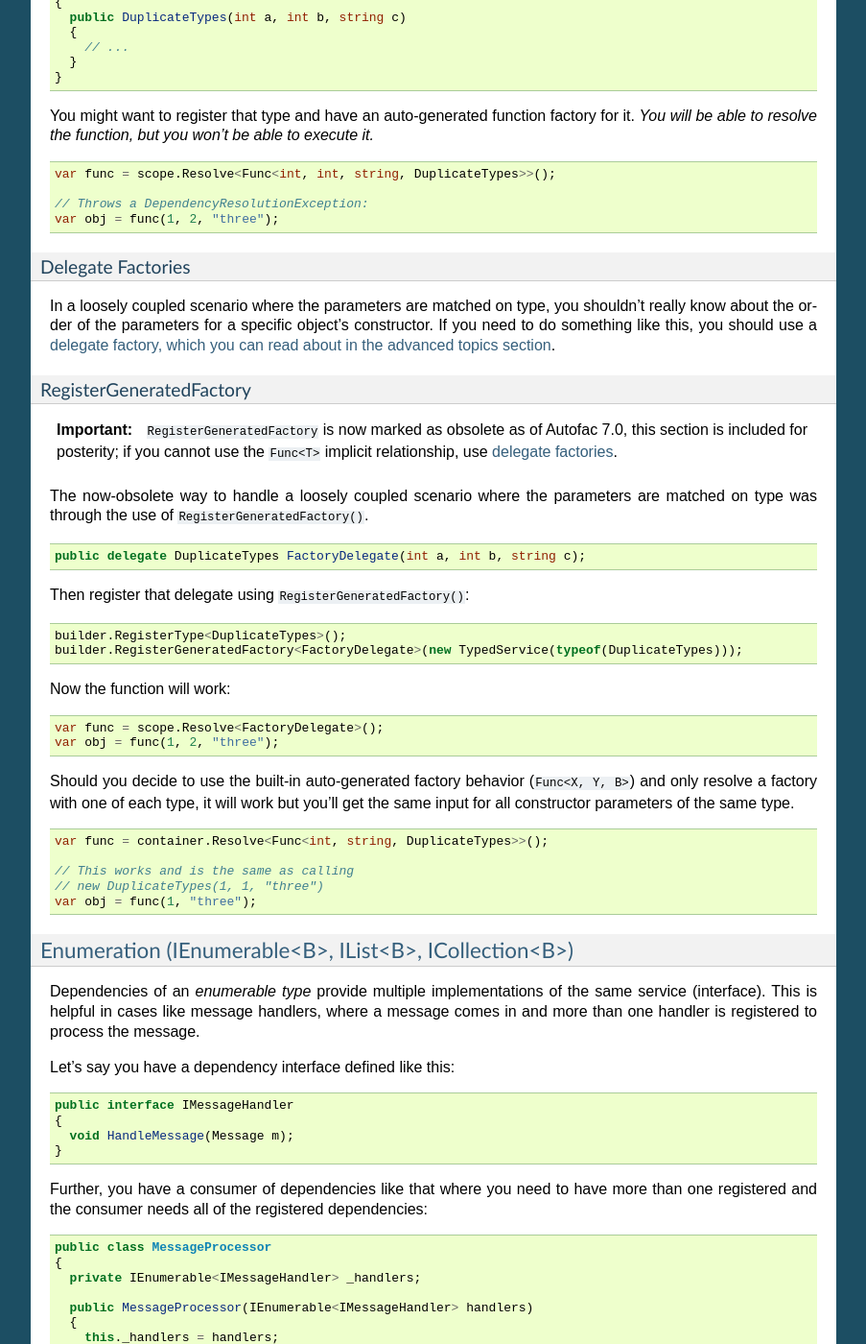
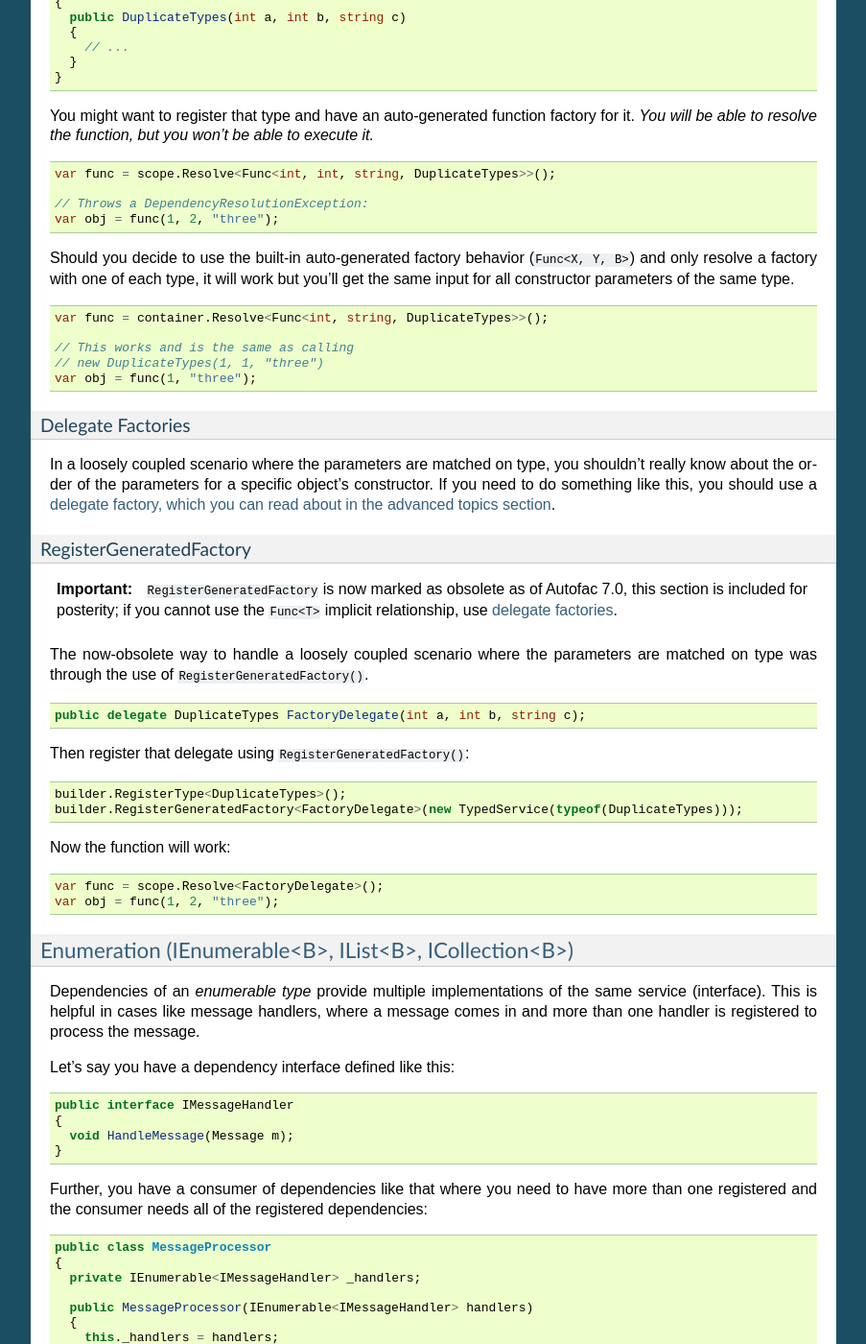
Before and after one commit to autofac/Documentation, a Sphinx documentation site: the page built from docs/resolve/relationships.rst, in a window 1280 px wide and 1400 px high, scrolled down 6777 px. Shown: the whole window at 96% size, without its empty margins (198-1101 px from the left). Built offline with Sphinx 7.4.7, drawn with Linux system fonts in a browser that asks for light colours; part of the change alters nothing that is shown.

```diff
--- a/docs/resolve/relationships.rst
+++ b/docs/resolve/relationships.rst
@@ -374,6 +374,16 @@ You might want to register that type and have an auto-generated function factory
     // Throws a DependencyResolutionException:
     var obj = func(1, 2, "three");
 
+Should you decide to use the built-in auto-generated factory behavior (``Func<X, Y, B>``) and only resolve a factory with one of each type, it will work but you'll get the same input for all constructor parameters of the same type.
+
+.. sourcecode:: csharp
+
+    var func = container.Resolve<Func<int, string, DuplicateTypes>>();
+
+    // This works and is the same as calling
+    // new DuplicateTypes(1, 1, "three")
+    var obj = func(1, "three");
+
 Delegate Factories
 ^^^^^^^^^^^^^^^^^^
 
@@ -405,16 +415,6 @@ Now the function will work:
 
     var func = scope.Resolve<FactoryDelegate>();
     var obj = func(1, 2, "three");
-
-Should you decide to use the built-in auto-generated factory behavior (``Func<X, Y, B>``) and only resolve a factory with one of each type, it will work but you'll get the same input for all constructor parameters of the same type.
-
-.. sourcecode:: csharp
-
-    var func = container.Resolve<Func<int, string, DuplicateTypes>>();
-
-    // This works and is the same as calling
-    // new DuplicateTypes(1, 1, "three")
-    var obj = func(1, "three");
 
 Enumeration (IEnumerable<B>, IList<B>, ICollection<B>)
 ------------------------------------------------------
```
